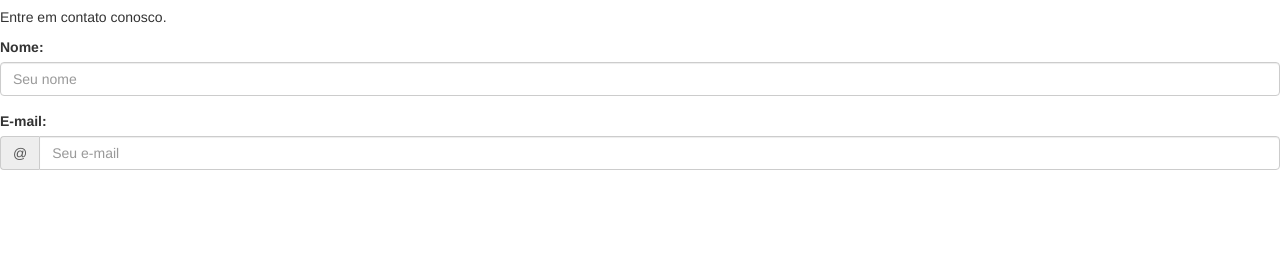
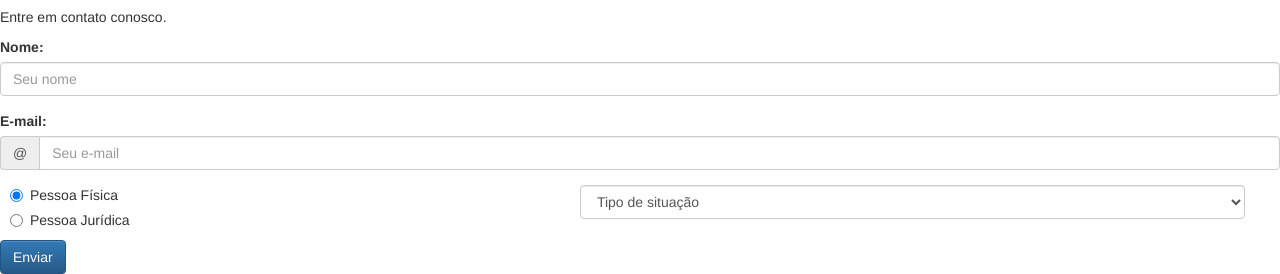
Before and after one commit to LucasCNS/TopCasaFina, a plain HTML site: page TopCasaFina/index.html in a window 1280 px wide. Shown: the part 5775-6049 px from the top of the page. Before the commit the page ends 5960 px from the top, so only its background shows below. Drawn offline with nearby package versions, Linux system fonts and the light colour scheme.

Commit message:
Adicionado Pessoa física e jurídica, tipo de situação e botão submit.

```diff
--- a/TopCasaFina/estilos.css
+++ b/TopCasaFina/estilos.css
@@ -8,3 +8,19 @@
     padding: 20px;
     margin: 0;
 }
+
+.contato-select {
+    width: 52%;
+    display: inline-block;
+    vertical-align: top;
+}
+
+.grupo-radio {
+    padding-left: 10px;
+    width: 45%;
+    display: inline-block;
+}
+
+.grupo-radio .radio:first-child {
+    margin-top: 0;
+}
--- a/TopCasaFina/index.html
+++ b/TopCasaFina/index.html
@@ -183,9 +183,36 @@
                     <label for="contato-email">E-mail:</label>
                     <div class="input-group">
                         <div class="input-group-addon">@</div>
-                    <input class="form-control" id="contato-email" type="email" placeholder="Seu e-mail">
+                        <input class="form-control" id="contato-email" type="email" placeholder="Seu e-mail">
                     </div>
                 </div>
+
+                <div class="grupo-radio">
+                    <div class="radio">
+                        <label>
+                            <input type="radio" name="tipo-pessoa" checked>
+                            Pessoa Física
+                        </label>
+                    </div>
+
+                    <div class="radio">
+                        <label>
+                            <input type="radio" name="tipo-pessoa">
+                            Pessoa Jurídica
+                        </label>
+                    </div>
+                </div>
+                <!--
+
+             --><select class="contato-select form-control">
+                    <option disabled selected>Tipo de situação</option>
+                    <option>Apartamento</option>
+                    <option>Casa</option>
+                    <option>Mansão</option>
+                    <option>Sítio</option>
+                </select>
+
+                <button class="btn btn-primary" type="submit">Enviar</button>
             </form>
         </section>
 
```
